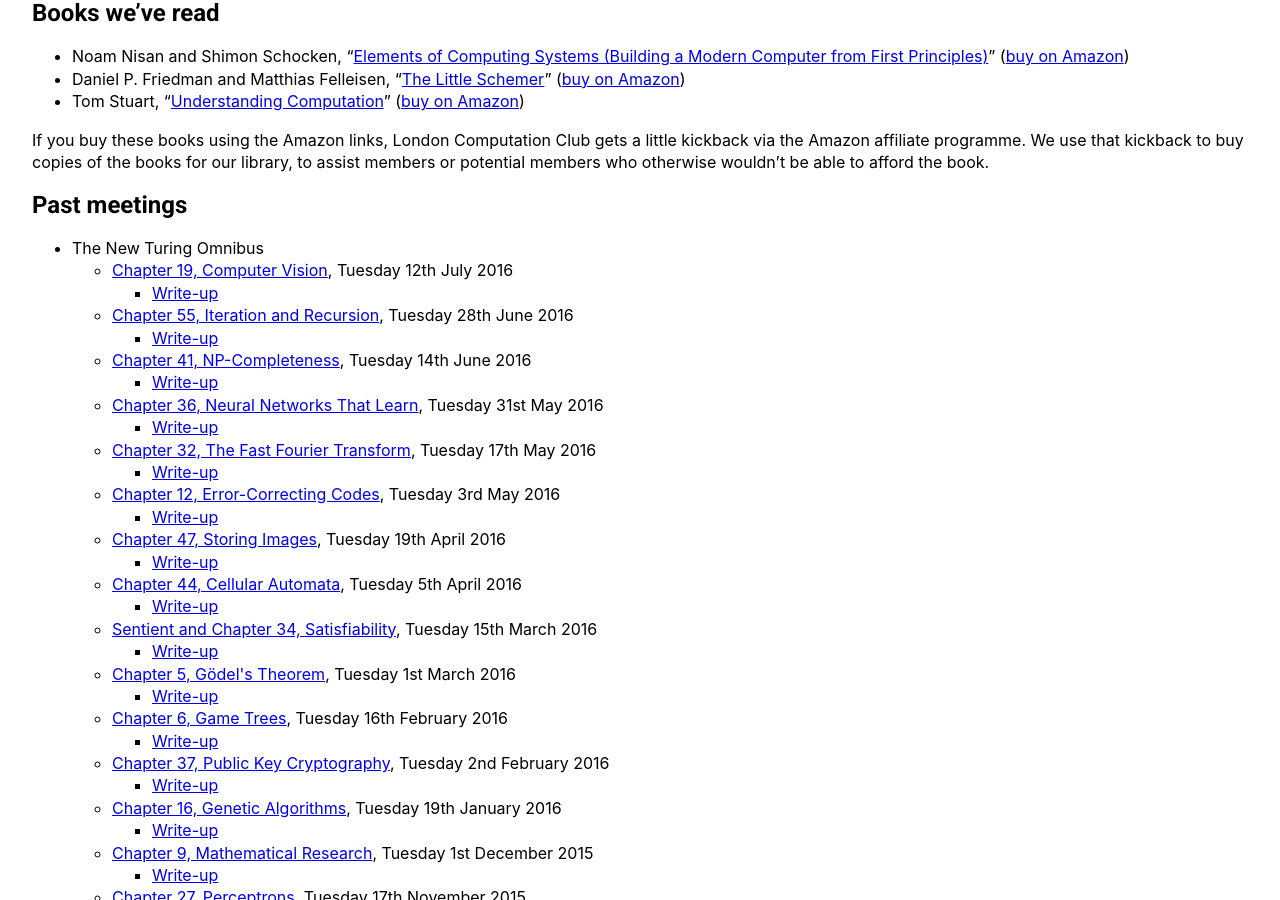
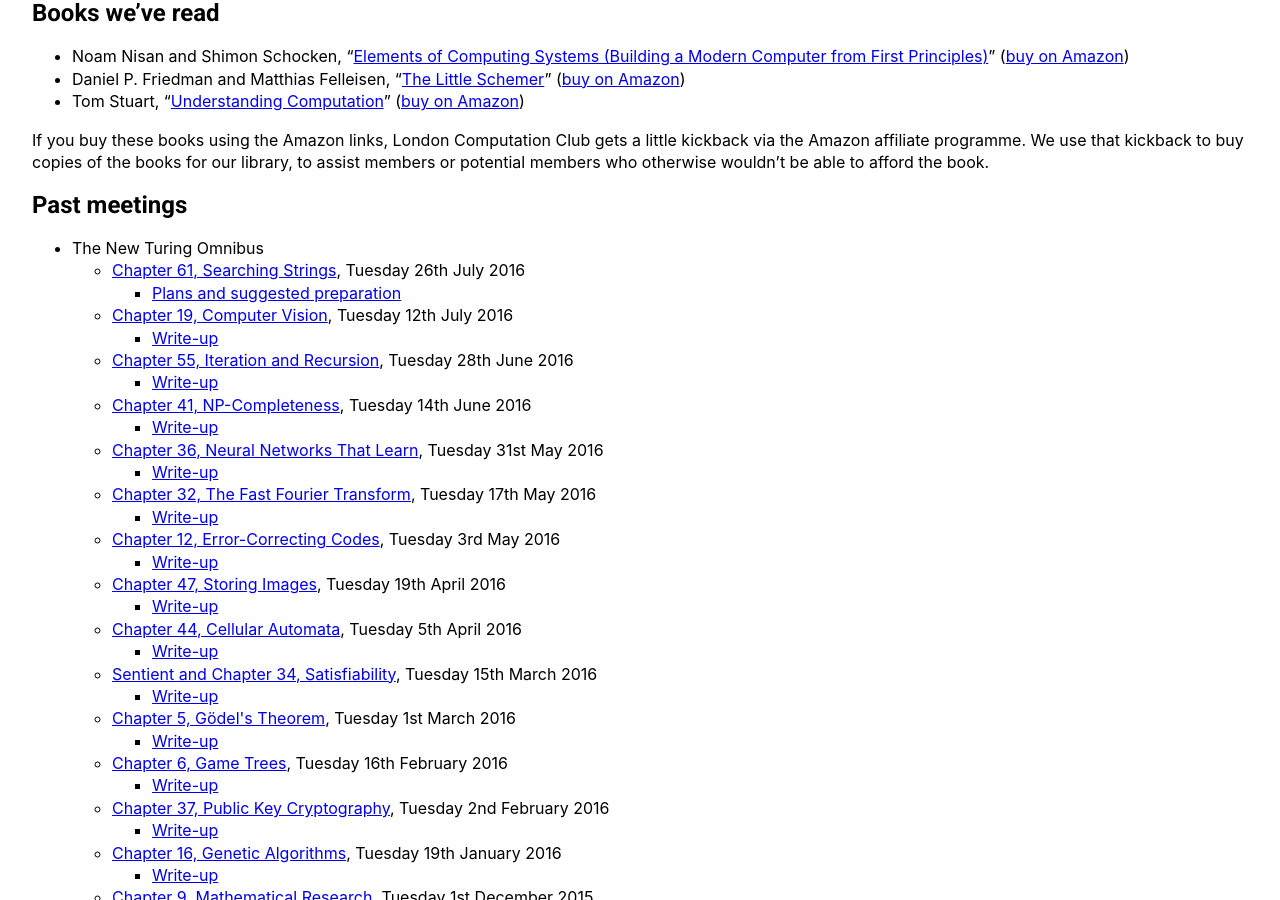
Before and after one commit to computationclub/computationclub.github.io, a Jekyll site: the page built from index.html, in a window 1280 px wide and 900 px high, scrolled down 810 px. Built offline with Jekyll 4.4.1, drawn with Linux system fonts in a browser that asks for light colours.

Commit message:
Add the Searching Strings meeting

```diff
--- a/_data/meetings.yml
+++ b/_data/meetings.yml
@@ -1,3 +1,9 @@
+- date: 2016-07-26
+  title: Chapter 61, Searching Strings
+  url: http://lanyrd.com/2016/london-computation-club-searching-strings/
+  book: The New Turing Omnibus
+  plans: https://groups.google.com/forum/#!topic/london-computation-club/XK0LOZKqXiA
+
 - date: 2016-07-12
   title: Chapter 19, Computer Vision
   url: http://lanyrd.com/2016/london-computation-club-computer-vision/
```
